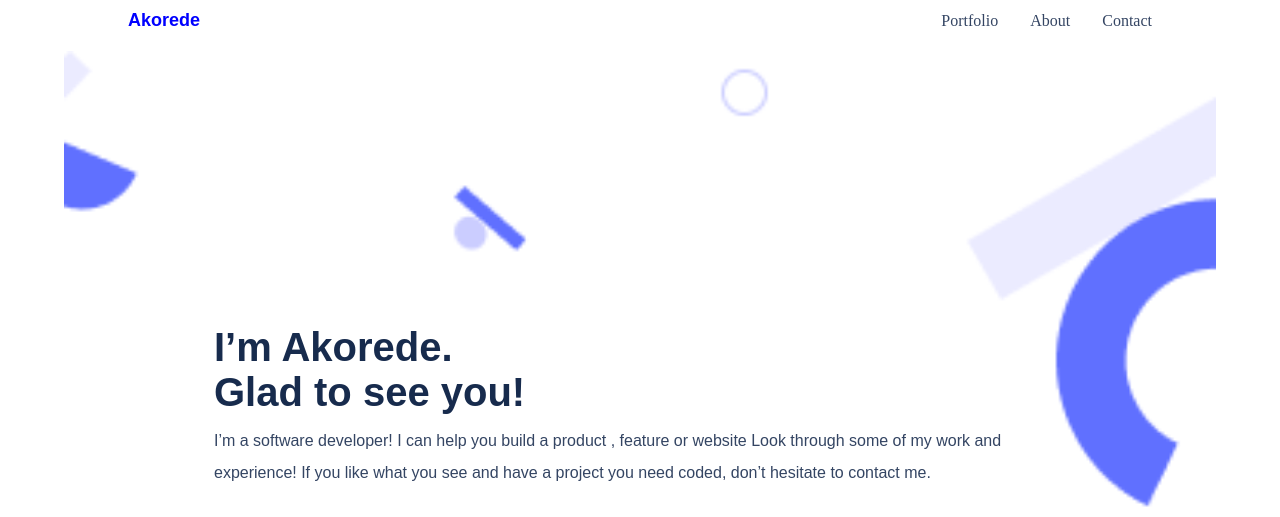
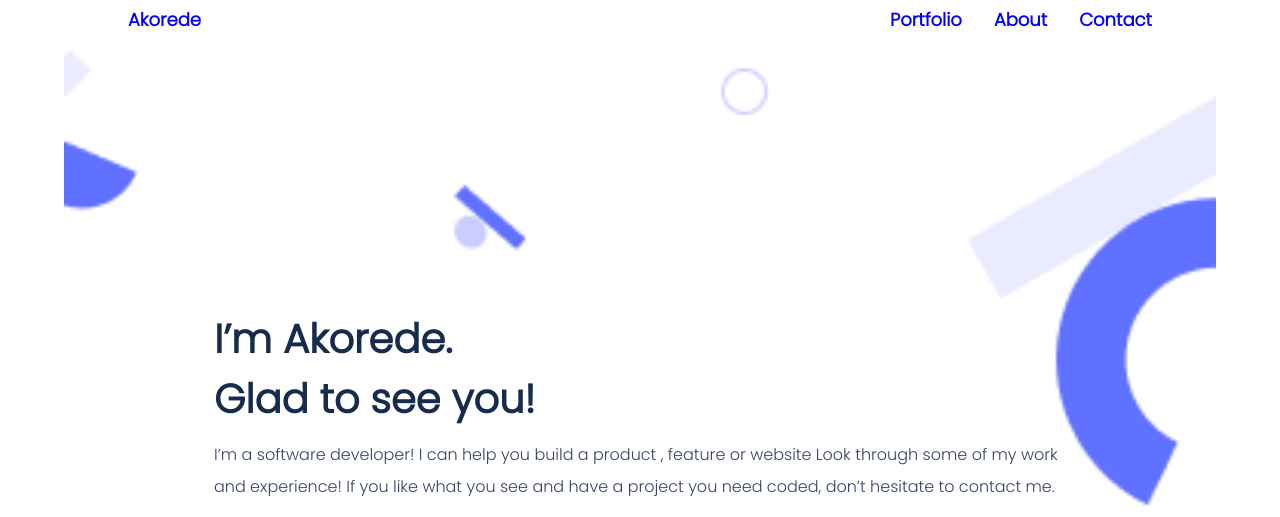
Before and after one commit to Akorede3133/portfolio, a website: page index.html in a window 1280 px wide. Shown: the top 517 px of the page. Drawn offline with Linux system fonts and the light colour scheme.

Commit message:
Import font family

```diff
--- a/index.html
+++ b/index.html
@@ -10,9 +10,8 @@
 </head>
 <body>
     <header>
-        <section class="toolbar-section">
-            <h2 class="logo">Akorede</h2>
-
+        <div class="toolbar-section">
+            <a href="#">Akorede</a>
             <nav class="header-nav">
                 <span class="toolbar-hamburger">
                     <img src="images/hamburger.png" alt="">
@@ -23,8 +22,8 @@
                     <li><a href="">Contact</a></li>
                 </ul>
             </nav>
-        </section>
-        <section class="header-hero-section">
+        </div>
+        <div class="header-hero-section">
             <h1 class="hero-intro">I’m Akorede. <br> Glad to see <br class="see-break"> you!</h1>
             <p class="hero-desc">
                 I’m a software developer! I can help you build a product ,
@@ -60,7 +59,7 @@
                     </a>
                 </li>
             </ul>
-        </section>
+        </div>
     </header>
 </body>
 </html>
--- a/style.css
+++ b/style.css
@@ -1,3 +1,5 @@
+
+@import url('https://fonts.googleapis.com/css2?family=Poppins:wght@300&display=swap');
 *,
 *::after,
 *::before {
@@ -43,16 +45,16 @@ header {
   align-items: center;
   width: 90%;
   margin: auto;
+
 }
 
-.toolbar-section .logo {
+.toolbar-section  a {
   font-family: 'Poppins', sans-serif;
   font-weight: 700;
   font-style: normal;
   font-size: 18px;
   color: blue;
 }
-
 .toolbar-hamburger {
   cursor: pointer;
 }
```
